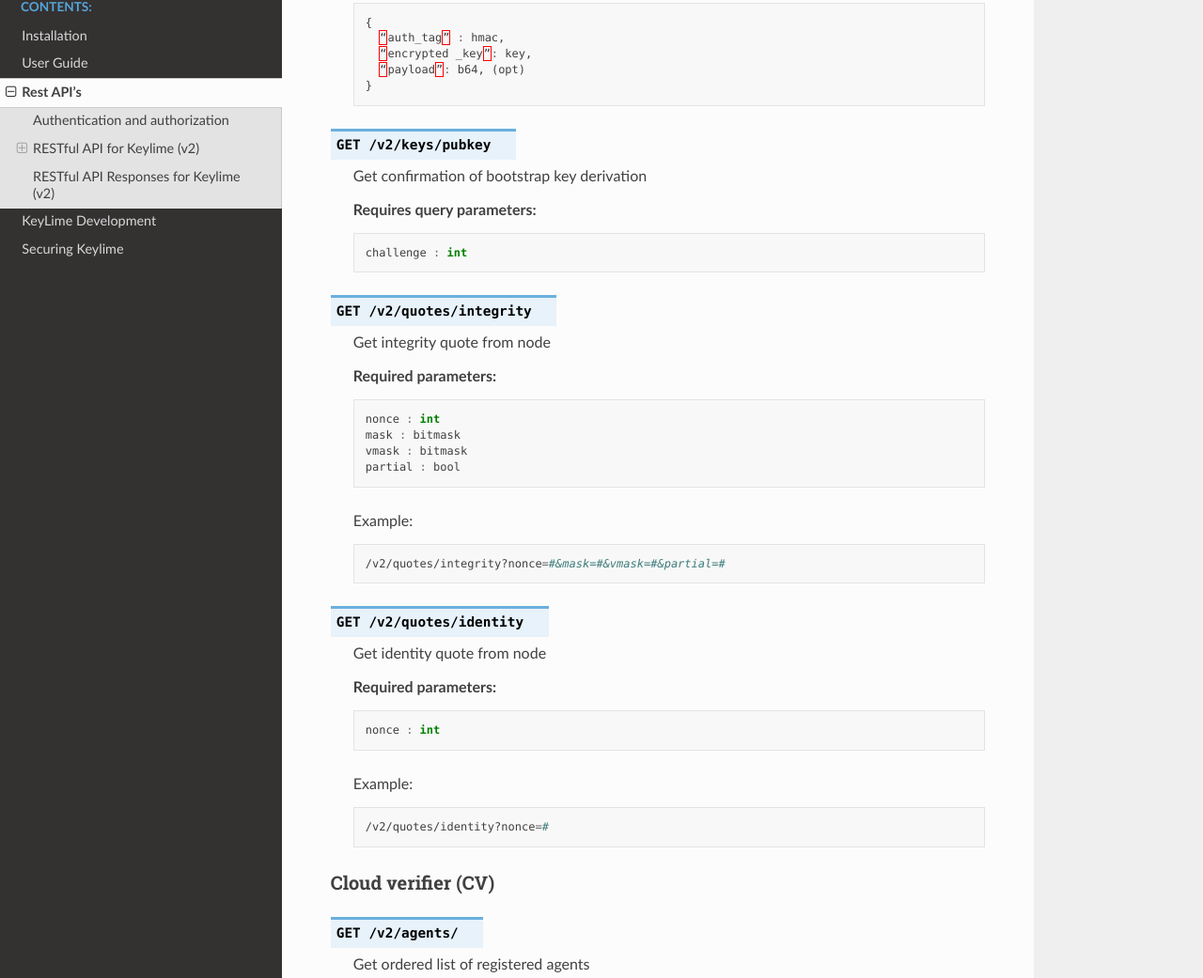
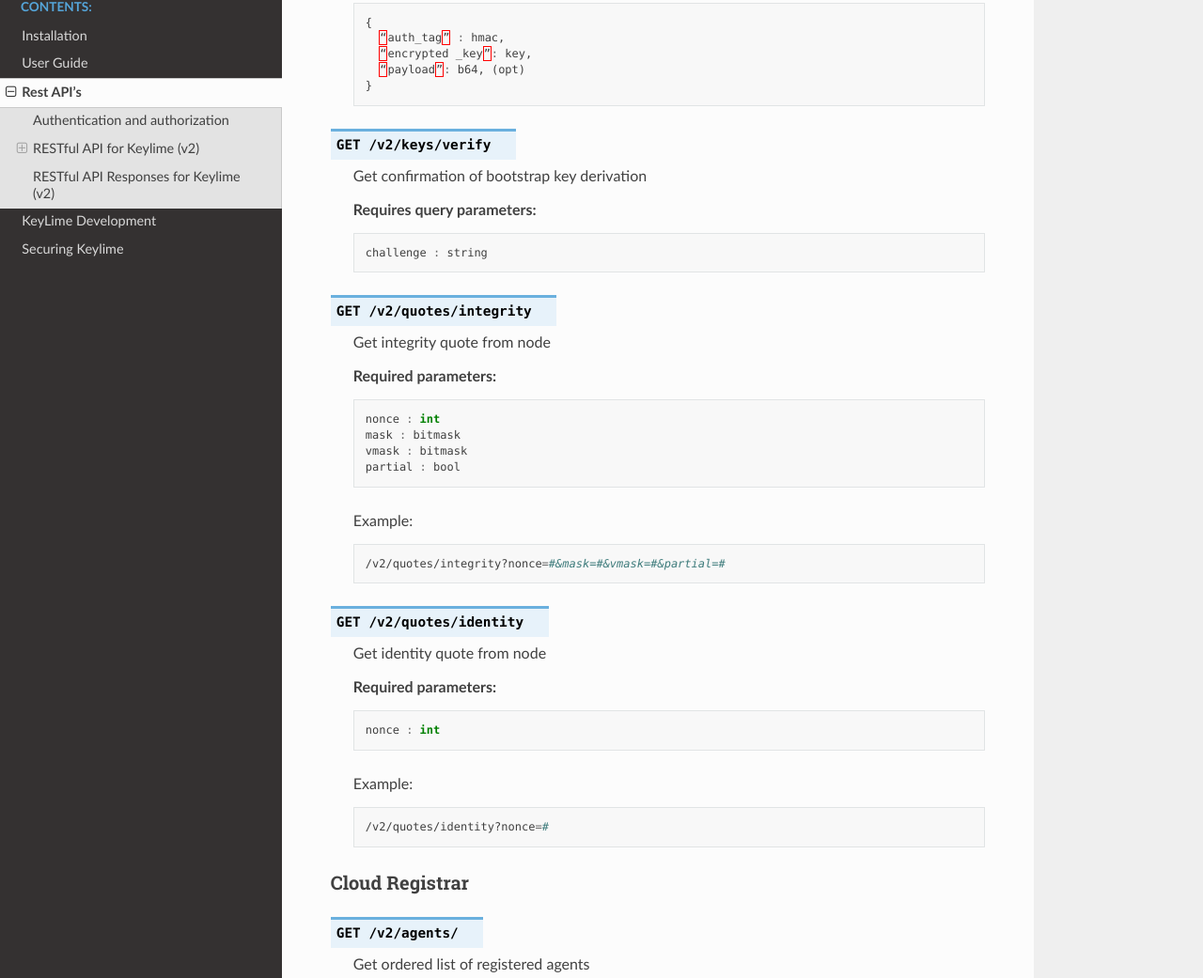
Before and after one commit to keylime/keylime, a Sphinx documentation site: the page built from docs/rest_apis.rst, in a window 1280 px wide and 1400 px high, scrolled down 1533 px. Shown: the part 114-1155 px from the top of the window at 94% size. Built offline with Sphinx 7.4.7 and the Read the Docs theme 2.0.0, drawn with Linux system fonts in a browser that asks for light colours; pages that are not in the unit, such as notebooks, are missing from menus.

Commit message:
Fix incorrect api doc
A few api description is not aligned with code.

```diff
--- a/docs/rest_apis.rst
+++ b/docs/rest_apis.rst
@@ -15,7 +15,7 @@
 ----------------------------
 
 Cloud verifier (CV)
-~~~~~~~~~~~~~~~~~~
+~~~~~~~~~~~~~~~~~~~
 
 .. http:get::  /v2/agents/{agent_id:UUID}
 
@@ -89,7 +89,7 @@
         “payload”: b64, (opt)
       }
 
-.. http:get::  /v2/keys/pubkey
+.. http:get::  /v2/keys/verify
 
     Get confirmation of bootstrap key derivation
 
@@ -97,7 +97,7 @@
 
     .. sourcecode:: js
 
-      challenge : int
+      challenge : string
 
 .. http:get::  /v2/quotes/integrity
 
@@ -134,8 +134,8 @@
 
       /v2/quotes/identity?nonce=#
 
-Cloud verifier (CV)
-~~~~~~~~~~~~~~~~~~
+Cloud Registrar
+~~~~~~~~~~~~~~~
 
 .. http:get::  /v2/agents/
 
```
